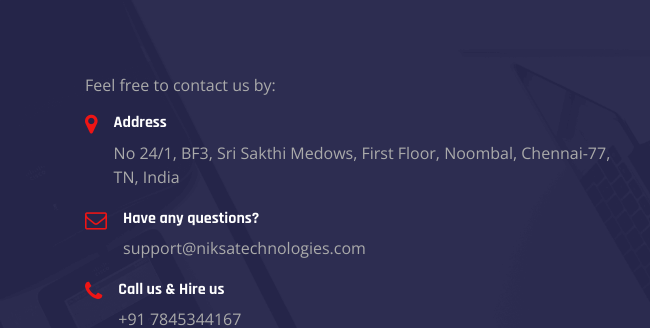
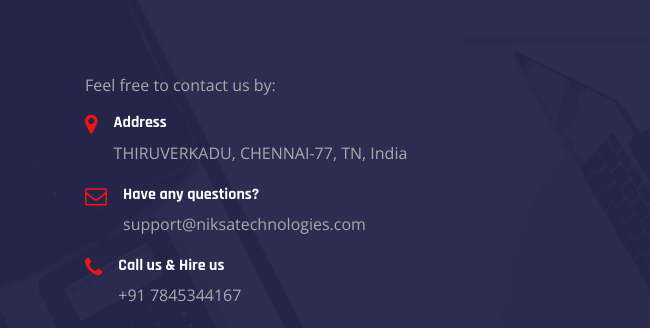
Before and after one commit to JhansiSS/NiksaTechnologies, a plain HTML site: page index.html in a window 1280 px wide. Shown: the part 4422-4750 px from the top of the page, 0-650 px from the left. Drawn offline with nearby package versions, Linux system fonts and the light colour scheme.

Commit message:
Update index.html
Address changed

```diff
--- a/index.html
+++ b/index.html
@@ -325,7 +325,7 @@
                                 <i class="fa fa-map-marker"></i>
                                 <div class="media-body ml-3">
                                     <h6>Address</h6>
-                                    No 24/1, BF3, Sri Sakthi Medows, First Floor, Noombal, Chennai-77, TN, India<br>
+                                    THIRUVERKADU, CHENNAI-77, TN, India<br>
                                 </div>
                             </div>
                             <div class="media">
```
